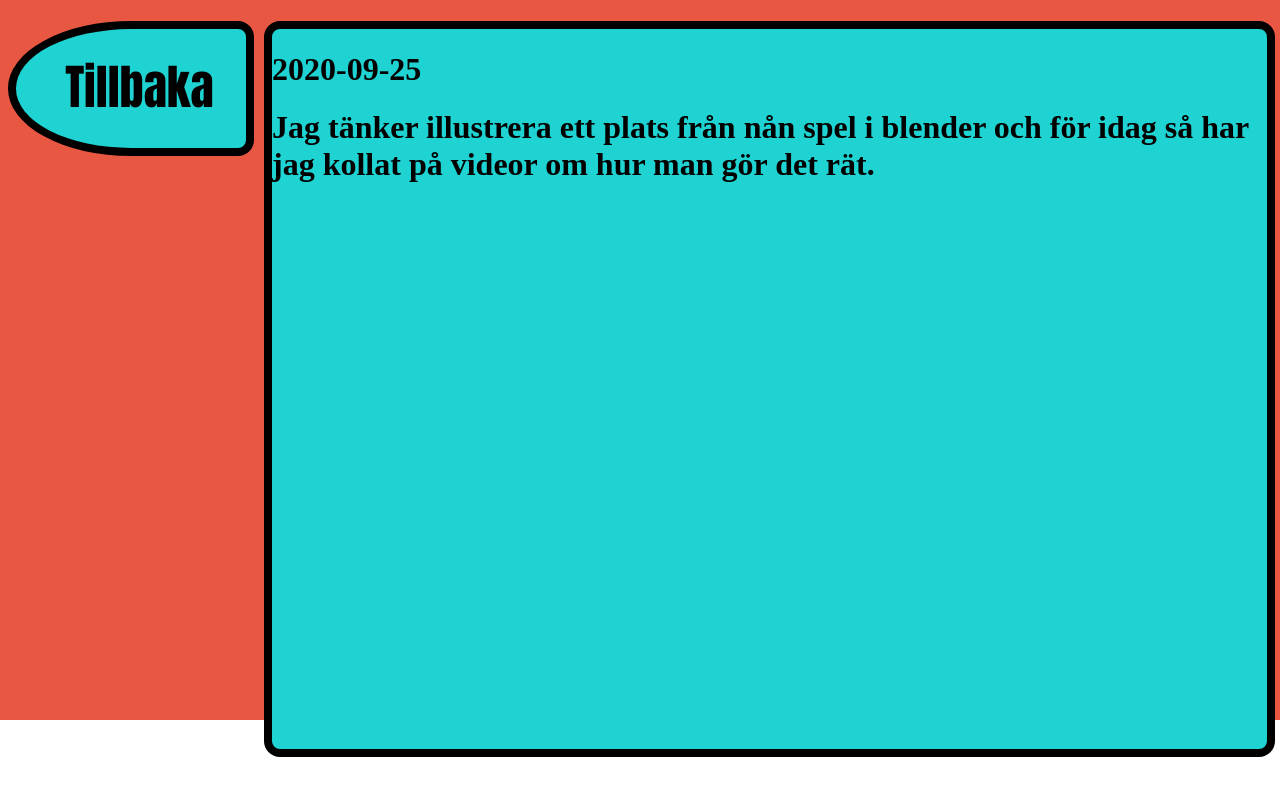
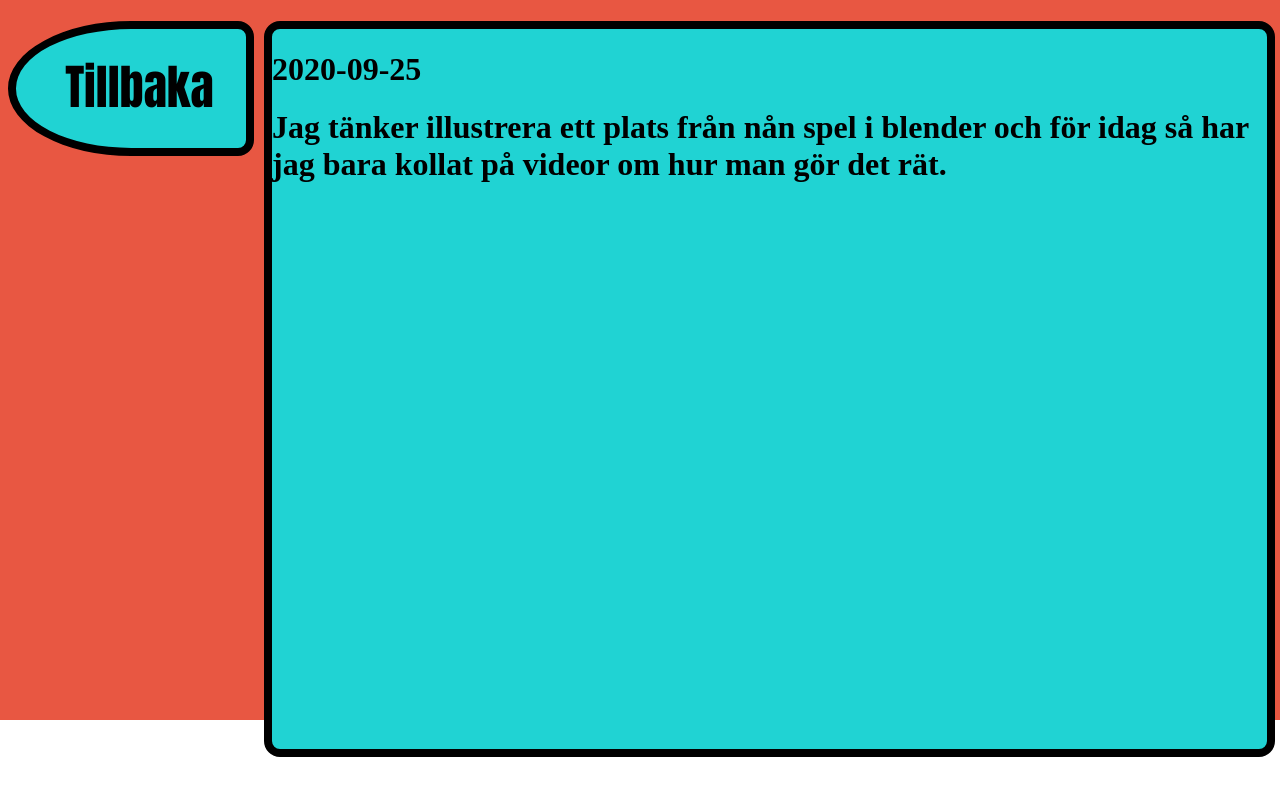
Before and after one commit to GDAT-RT/Min-Blog, a plain HTML site: page Blog.html in a window 1280 px wide. Drawn offline with Linux system fonts and the light colour scheme.

Commit message:
Update Blog.html

```diff
--- a/Blog.html
+++ b/Blog.html
@@ -15,7 +15,7 @@
     </div>
     <div class="div">
         <h1 class="h11">2020-09-25</h1>
-        <h1 class="h1">Jag tänker illustrera ett plats från nån spel i blender och för idag så har jag kollat på videor om hur man gör det rät.</h1>
+        <h1 class="h1">Jag tänker illustrera ett plats från nån spel i blender och för idag så har jag bara kollat på videor om hur man gör det rät.</h1>
     </div>
     <div class="div1">
         <h1 class="h13"></h1>
```
